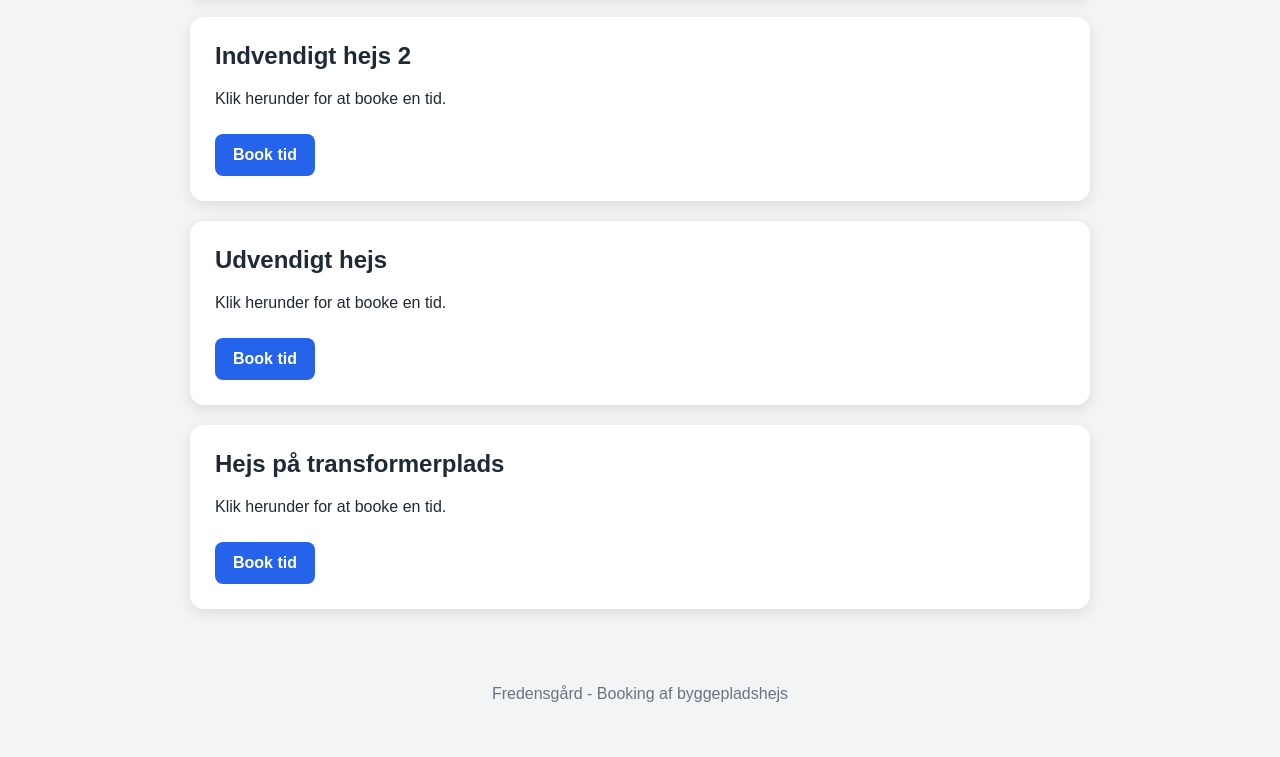
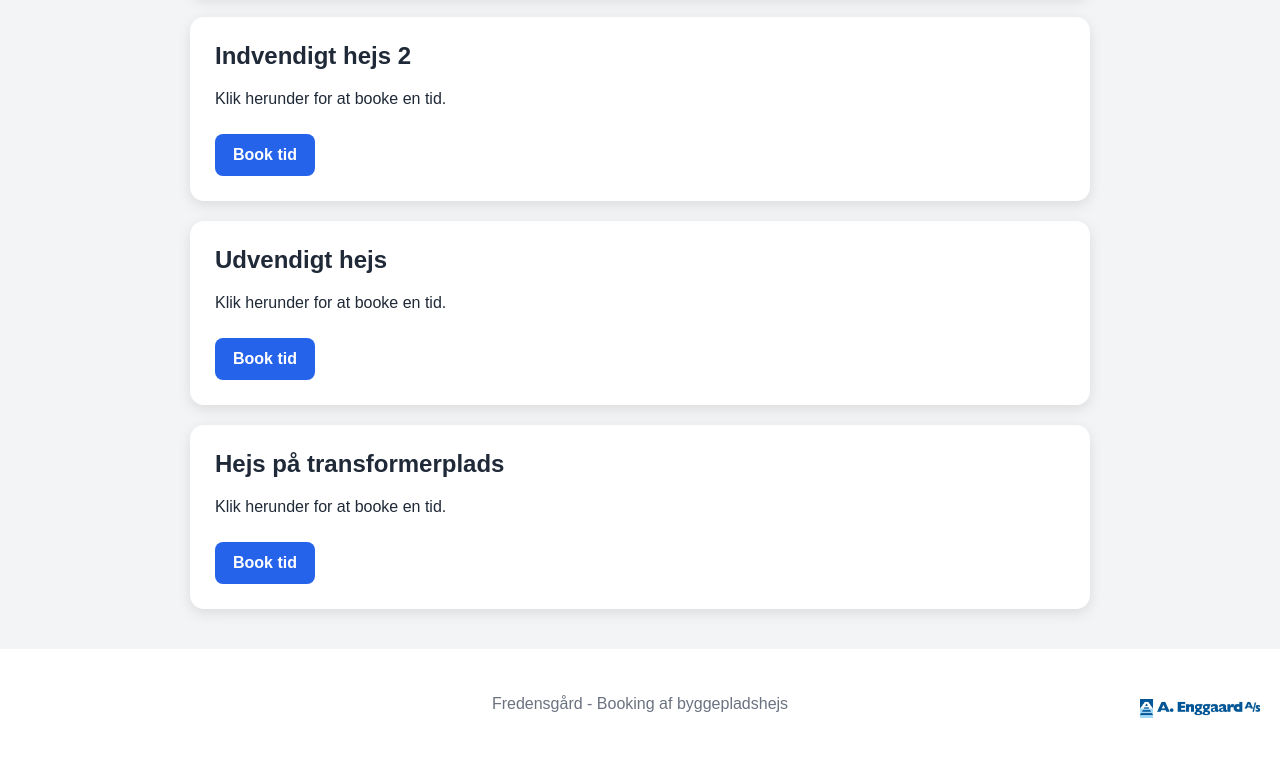
Before and after one commit to carlemilhansen8/fredensgaard-booking, a plain HTML site: page index.html in a window 1280 px wide. Shown: the part 535-1292 px from the top of the page. Drawn offline with Linux system fonts and the light colour scheme.

Commit message:
Update styles.css

```diff
--- a/styles.css
+++ b/styles.css
@@ -75,7 +75,28 @@
 
 /* Bundtekst */
 footer {
+    position: relative;
+
     text-align: center;
-    padding: 20px;
+    padding: 30px 20px;
     color: #6b7280;
+
+    background-color: white;
 }
+
+/* Firmalogo */
+footer::after {
+    content: "";
+
+    position: absolute;
+    right: 20px;
+    bottom: 20px;
+
+    width: 120px;
+    height: 60px;
+
+    background-image: url("footer.jpg");
+    background-size: contain;
+    background-repeat: no-repeat;
+    background-position: center;
+}
```
